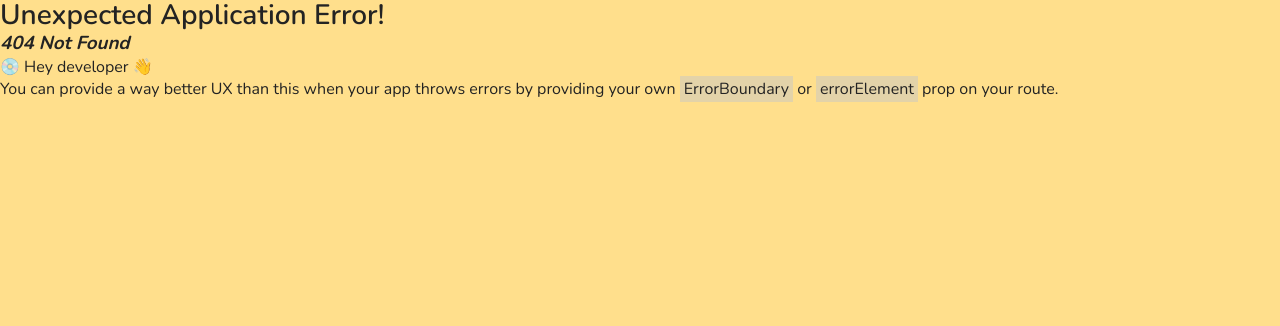
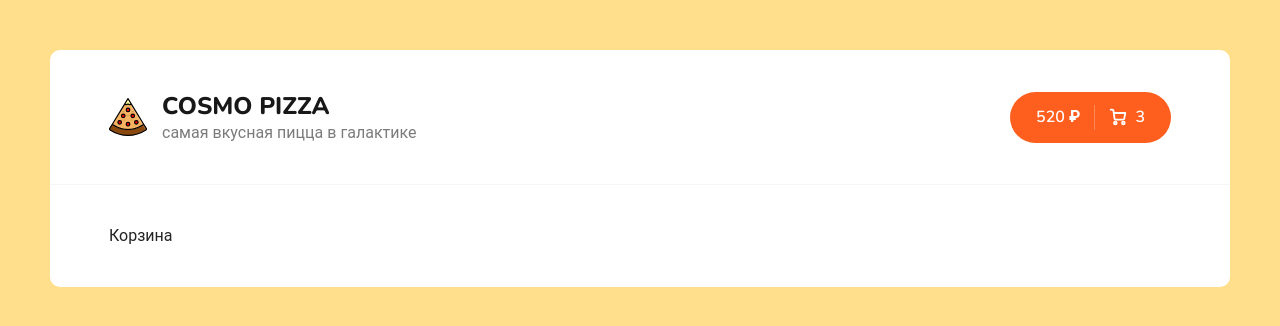
Before and after one commit to FrenzyPet/pizza_shop, a React (Create React App) app: page /basket in a window 1280 px wide. Before the commit this address had no page. Shown: the top 326 px of the page. Built offline with nearby package versions, Linux system fonts and the light colour scheme.

Commit message:
прикручивает react-router Для навигации

```diff
--- a/src/App.tsx
+++ b/src/App.tsx
@@ -1,5 +1,6 @@
 import { FC } from 'react'
 import './scss/app.scss'
+import { Route, Routes } from 'react-router-dom'
 import Header from './components/Header'
 import Basket from './pages/Basket'
 import Home from './pages/Home'
@@ -11,9 +12,11 @@ const App: FC = () => {
       <Header />
       <div className="content">
         <div className="container">
-          {/* <Home />
-          <Basket /> */}
-          <NotFound />
+          <Routes>
+            <Route path="/" element={<Home />} />
+            <Route path="/basket" element={<Basket />} />
+            <Route path="*" element={<NotFound />} />
+          </Routes>
         </div>
       </div>
     </div>
--- a/src/components/Header.tsx
+++ b/src/components/Header.tsx
@@ -1,10 +1,12 @@
 import { FC } from 'react'
+import { Link } from 'react-router-dom'
 import pizzaLogo from '../assets/img/pizza-logo.svg'
 
 const Header: FC = () => {
   return (
     <div className="header">
       <div className="container">
+        <Link to="/">
           <div className="header__logo">
             <img width="38" src={pizzaLogo} alt="Pizza logo" />
             <div>
@@ -12,11 +14,18 @@ const Header: FC = () => {
               <p>самая вкусная пицца в галактике</p>
             </div>
           </div>
+        </Link>
         <div className="header__cart">
-          <a href="/cart.html" className="button button--cart">
+          <Link to="/basket" className="button button--cart">
             <span>520 ₽</span>
             <div className="button__delimiter"></div>
-            <svg width="18" height="18" viewBox="0 0 18 18" fill="none" xmlns="http://www.w3.org/2000/svg">
+            <svg
+              width="18"
+              height="18"
+              viewBox="0 0 18 18"
+              fill="none"
+              xmlns="http://www.w3.org/2000/svg"
+            >
               <path
                 d="M6.33333 16.3333C7.06971 16.3333 7.66667 15.7364 7.66667 15C7.66667 14.2636 7.06971 13.6667 6.33333 13.6667C5.59695 13.6667 5 14.2636 5 15C5 15.7364 5.59695 16.3333 6.33333 16.3333Z"
                 stroke="white"
@@ -40,7 +49,7 @@ const Header: FC = () => {
               />
             </svg>
             <span>3</span>
-          </a>
+          </Link>
         </div>
       </div>
     </div>
--- a/src/components/NotFoundBlock/NotFoundBlock.module.scss
+++ b/src/components/NotFoundBlock/NotFoundBlock.module.scss
@@ -3,10 +3,14 @@
 }
 
 .smile {
-  font-size: 60px;
+  font-size: 64px;
 }
 
 .gif {
   width: 400px;
   height: auto;
 }
+
+.description {
+  font-size: 28px;
+}
--- a/src/components/NotFoundBlock/NotFoundBlock.tsx
+++ b/src/components/NotFoundBlock/NotFoundBlock.tsx
@@ -6,7 +6,8 @@ const NotFoundBlock: FC = () => {
   return (
     <div className={style.root}>
       <div className={style.smile}>&#128169;</div>
-      <h1>Ошибка 404. Ничего не найдено =(</h1>
+      <h1>Ошибка 404</h1>
+      <p className={style.description}>Такой страницы у нас нет =(</p>
       <img className={style.gif} src={vega} alt="vincent vega" />
     </div>
   )
--- a/src/index.tsx
+++ b/src/index.tsx
@@ -1,15 +1,12 @@
 import React from 'react'
 import ReactDOM from 'react-dom/client'
-import { createBrowserRouter, RouterProvider } from 'react-router-dom'
+import { BrowserRouter } from 'react-router-dom'
 import App from './App'
 
 const root = ReactDOM.createRoot(document.getElementById('root') as HTMLElement)
 
-const router = createBrowserRouter([
-  {
-    path: '/',
-    element: <App />,
-  },
-])
-
-root.render(<RouterProvider router={router} />)
+root.render(
+  <BrowserRouter>
+    <App />
+  </BrowserRouter>
+)
--- a/src/pages/Basket.tsx
+++ b/src/pages/Basket.tsx
@@ -1,7 +1,7 @@
 import { FC } from 'react'
 
 const Basket: FC = () => {
-  return <div>1</div>
+  return <div>Корзина</div>
 }
 
 export default Basket
```
Lines whose indentation alone changed are shown as unchanged.
